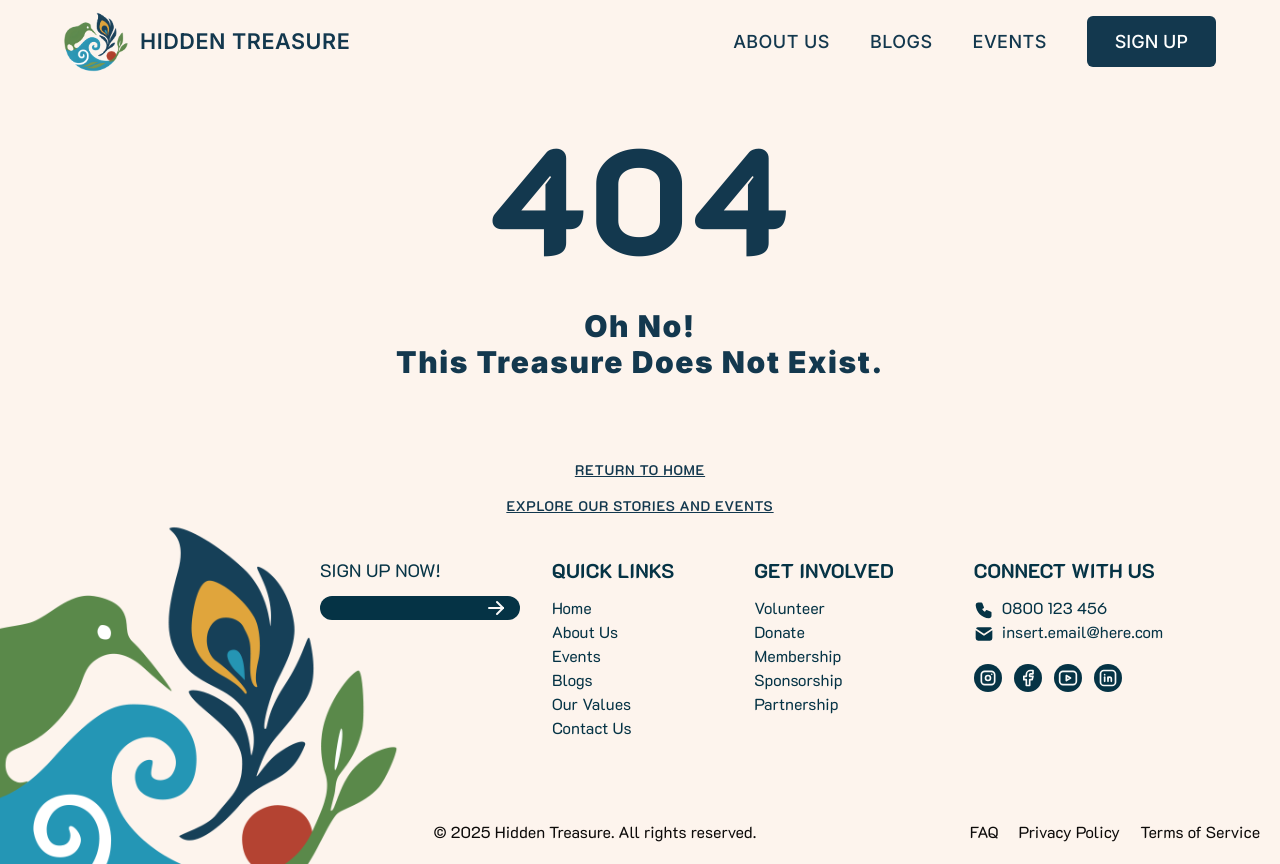
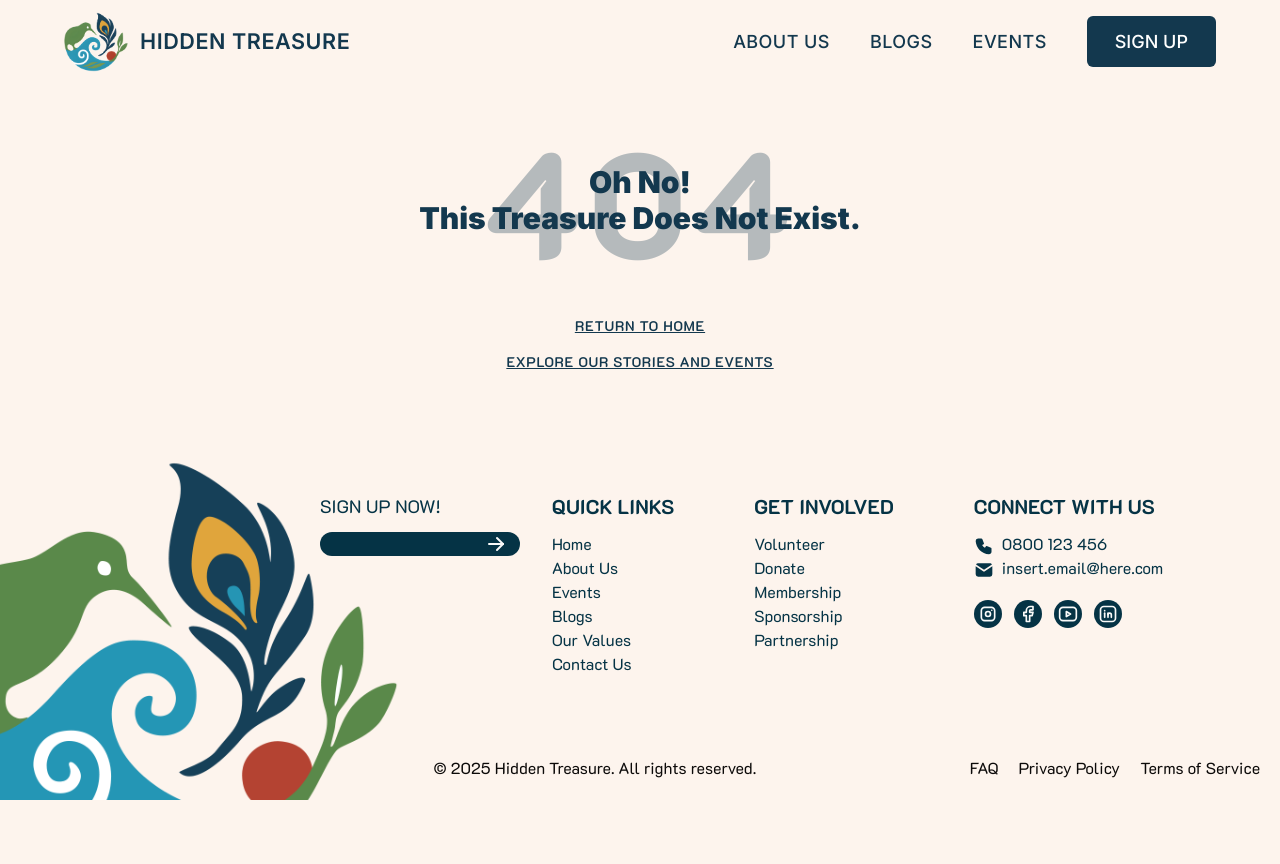
Before and after one commit to UoaWDCC/hidtreas, a Next.js app: page / in a window 1280 px wide. After the commit the page ends 800 px from the top, so only its background shows below. Built offline with nearby package versions, Linux system fonts and the light colour scheme.

Commit message:
feat: added 404 in the background + some comments

```diff
--- a/src/app/(frontend)/[...notFound]/page.tsx
+++ b/src/app/(frontend)/[...notFound]/page.tsx
@@ -6,14 +6,19 @@ export default async function NotFound() {
   return (
     <div className="h-screen flex flex-col">
       <Header />
-      <div className="w-full h-full flex flex-col items-center justify-center text-center tracking-widest">
-        <div>
-          <h2 className="font-black text-[150px]">404</h2>
-        </div>
-        <div className="text-3xl font-black">
+
+      {/* Entire 404 Page */}
+      <div className="w-full h-full flex flex-col items-center justify-center text-center">
+        {/* Centerpiece with 404 message */}
+        <div className="text-3xl font-black relative flex flex-col items-center justify-center">
+          <div className="text-5xl font-[900] tracking-widest absolute z-10 opacity-30">
+            <h2 className="font-black text-[150px]">404</h2>
+          </div>
           <h1>Oh No!</h1>
           <h1>This Treasure Does Not Exist.</h1>
         </div>
+
+        {/* Links out of page */}
         <div className="underline font-semibold text-sm mt-5 flex flex-col gap-4 justify-center mt-20 uppercase tracking-wider">
           <a href="/">Return to Home</a>
           <a href="/events">Explore our Stories and Events</a>
```
